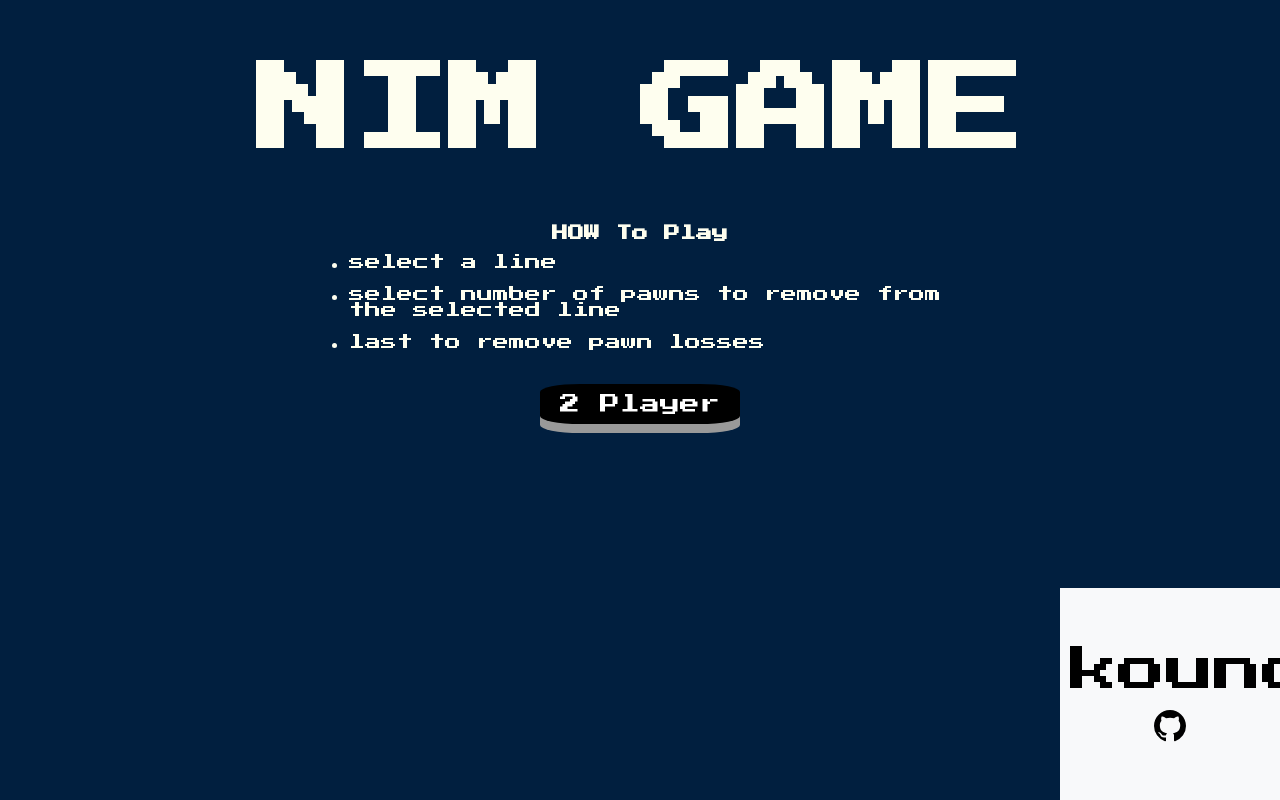
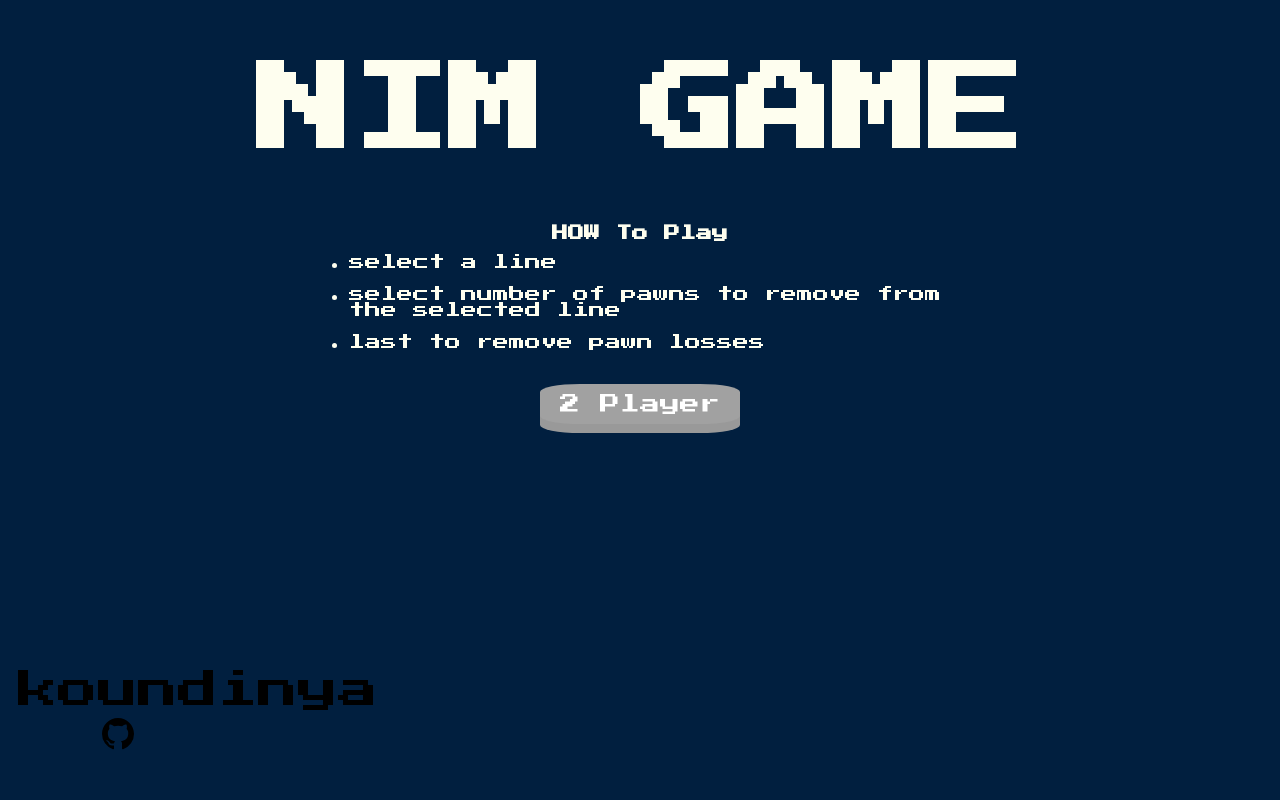
Before and after one commit to KruthikKoundinyas/nimprojectweb, a plain HTML site: page unique/nim/index.html in a window 1280 px wide. Drawn offline with Linux system fonts and the light colour scheme.

Commit message:
Update styles.css

```diff
--- a/unique/nim/styles.css
+++ b/unique/nim/styles.css
@@ -59,12 +59,12 @@ h2{
 }
 
 #OnePlayer{
-    background-color: #000000;
+    background-color: #a1a1a1;
     border-radius: 20%;
         margin: 2px;
 }
 #TwoPlayer {
-    background-color: #000000;
+    background-color: #a1a1a1;
     border-radius: 20%;
         margin: 2px;
 }
@@ -85,11 +85,11 @@ h2{
 }
 .footer {
     position: fixed;
-    right: 0;
+    right: 1;
     bottom: 0;
     width: 200px;
-    background-color: #f8f9fa;
     color: black;
+    font-size: 5vh;
     text-align: center;
     padding: 10px;
 }
```
